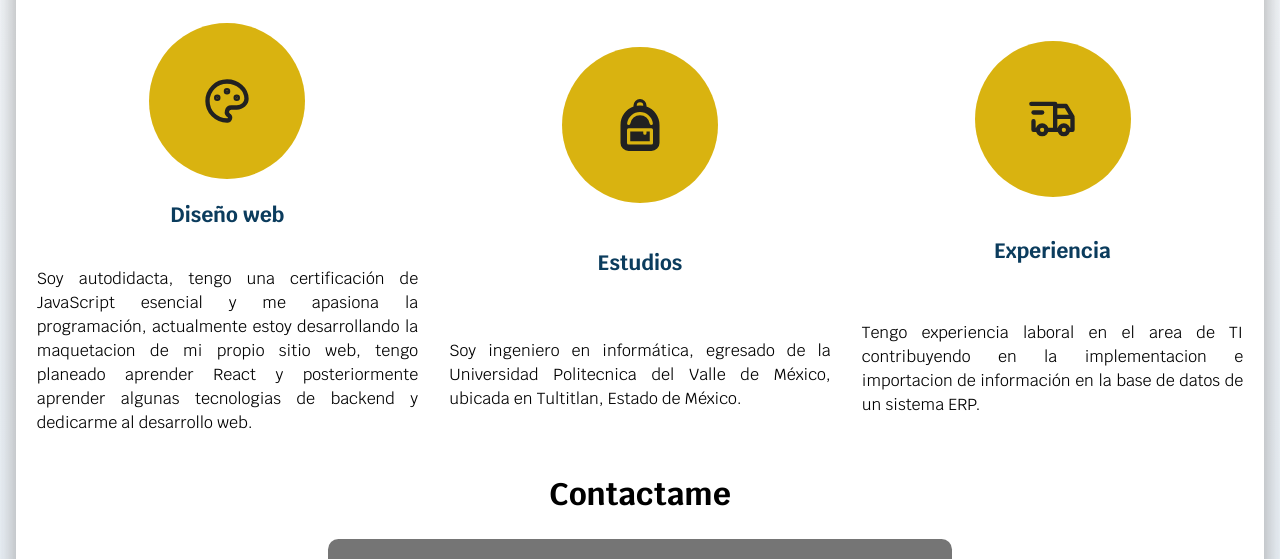
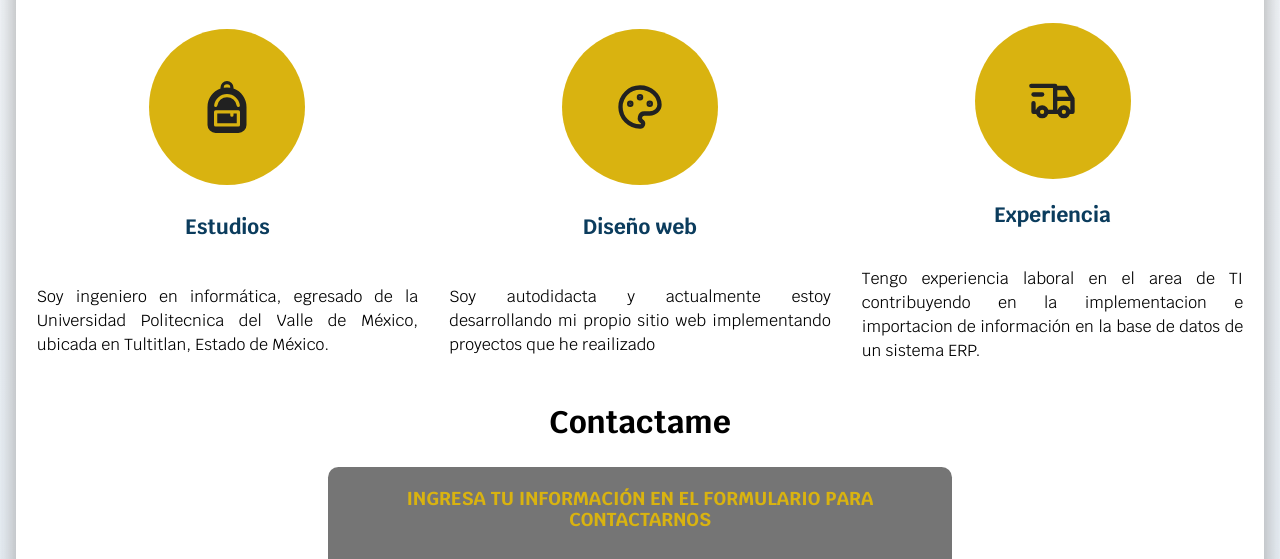
Before and after one commit to carlosibarcaim/CarlosIbarSite, a plain HTML site: page index.html in a window 1280 px wide. Shown: the part 709-1268 px from the top of the page. Drawn offline with nearby package versions, Linux system fonts and the light colour scheme.

Commit message:
Actualizacion en pagina de inicio

```diff
--- a/index.html
+++ b/index.html
@@ -78,6 +78,29 @@
           <div class="icono">
             <svg
               xmlns="http://www.w3.org/2000/svg"
+              width="16"
+              height="16"
+              fill="currentColor"
+              class="bi bi-backpack-fill"
+              viewBox="0 0 16 16"
+            >
+              <path d="M5 13v-3h4v.5a.5.5 0 0 0 1 0V10h1v3H5Z" />
+              <path
+                d="M6 2v.341C3.67 3.165 2 5.388 2 8v5.5A2.5 2.5 0 0 0 4.5 16h7a2.5 2.5 0 0 0 2.5-2.5V8a6.002 6.002 0 0 0-4-5.659V2a2 2 0 1 0-4 0Zm2-1a1 1 0 0 1 1 1v.083a6.04 6.04 0 0 0-2 0V2a1 1 0 0 1 1-1Zm0 3a4 4 0 0 1 3.96 3.43.5.5 0 1 1-.99.14 3 3 0 0 0-5.94 0 .5.5 0 1 1-.99-.14A4 4 0 0 1 8 4ZM4.5 9h7a.5.5 0 0 1 .5.5v4a.5.5 0 0 1-.5.5h-7a.5.5 0 0 1-.5-.5v-4a.5.5 0 0 1 .5-.5Z"
+              />
+            </svg>
+          </div>
+          <h3>Estudios</h3>
+          <p>
+            Soy ingeniero en informática, egresado de la Universidad Politecnica
+            del Valle de México, ubicada en Tultitlan, Estado de México.
+          </p>
+        </section>
+
+        <section class="servicio">
+          <div class="icono">
+            <svg
+              xmlns="http://www.w3.org/2000/svg"
               class="icon icon-tabler icon-tabler-palette"
               width="36"
               height="36"
@@ -99,34 +122,8 @@
           </div>
           <h3>Diseño web</h3>
           <p>
-            Soy autodidacta, tengo una certificación de JavaScript esencial y me
-            apasiona la programación, actualmente estoy desarrollando la
-            maquetacion de mi propio sitio web, tengo planeado aprender React y
-            posteriormente aprender algunas tecnologias de backend y dedicarme
-            al desarrollo web.
-          </p>
-        </section>
-
-        <section class="servicio">
-          <div class="icono">
-            <svg
-              xmlns="http://www.w3.org/2000/svg"
-              width="16"
-              height="16"
-              fill="currentColor"
-              class="bi bi-backpack-fill"
-              viewBox="0 0 16 16"
-            >
-              <path d="M5 13v-3h4v.5a.5.5 0 0 0 1 0V10h1v3H5Z" />
-              <path
-                d="M6 2v.341C3.67 3.165 2 5.388 2 8v5.5A2.5 2.5 0 0 0 4.5 16h7a2.5 2.5 0 0 0 2.5-2.5V8a6.002 6.002 0 0 0-4-5.659V2a2 2 0 1 0-4 0Zm2-1a1 1 0 0 1 1 1v.083a6.04 6.04 0 0 0-2 0V2a1 1 0 0 1 1-1Zm0 3a4 4 0 0 1 3.96 3.43.5.5 0 1 1-.99.14 3 3 0 0 0-5.94 0 .5.5 0 1 1-.99-.14A4 4 0 0 1 8 4ZM4.5 9h7a.5.5 0 0 1 .5.5v4a.5.5 0 0 1-.5.5h-7a.5.5 0 0 1-.5-.5v-4a.5.5 0 0 1 .5-.5Z"
-              />
-            </svg>
-          </div>
-          <h3>Estudios</h3>
-          <p>
-            Soy ingeniero en informática, egresado de la Universidad Politecnica
-            del Valle de México, ubicada en Tultitlan, Estado de México.
+            Soy autodidacta y actualmente estoy desarrollando mi propio sitio
+            web implementando proyectos que he reailizado
           </p>
         </section>
 
```
